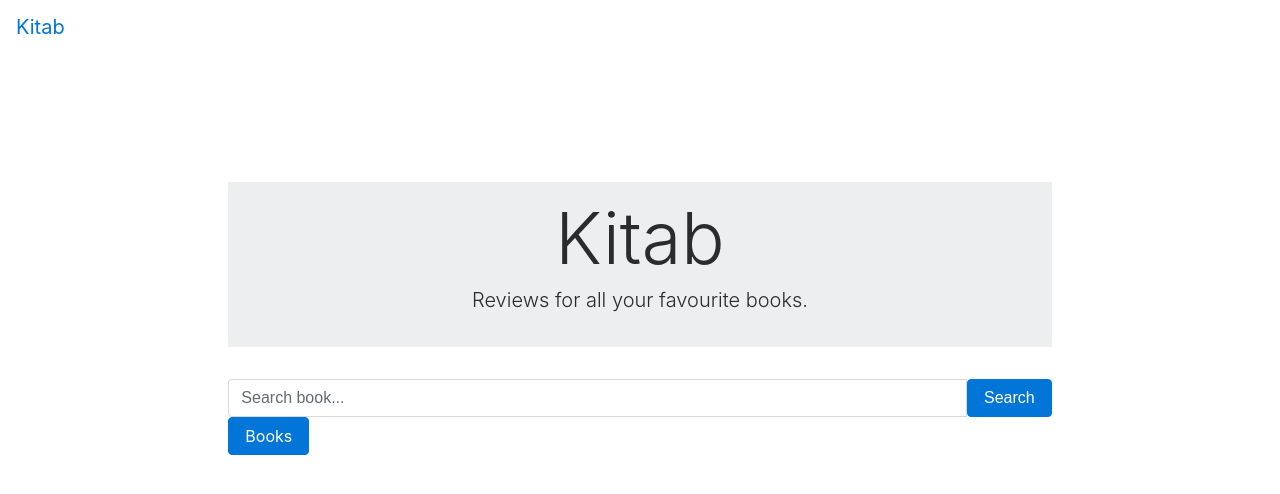
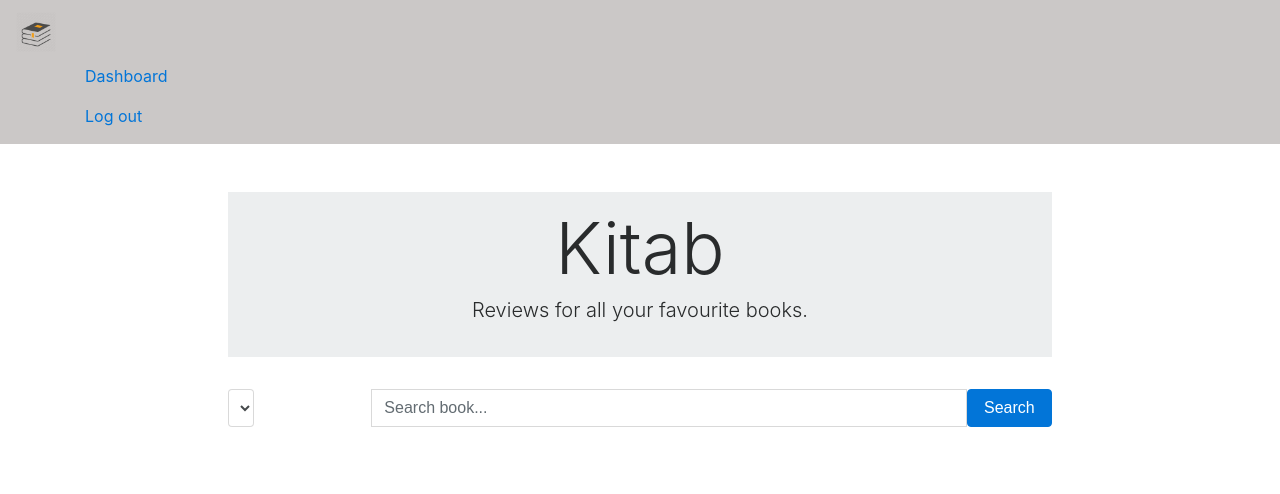
Before and after one commit to FOSS-Pulchowk/kitab, a Flask app: page / in a window 1280 px wide. Shown: the top 494 px of the page. Run offline with Flask 2, Linux system fonts and the light colour scheme; the visitor is signed in with stand-in values (Sample User, id 1); some libraries are stand-ins or nearby versions.

Commit message:
Added code for searching the books

```diff
--- a/application.py
+++ b/application.py
@@ -52,6 +52,11 @@
         flash(u'Username already in use!', 'danger')
         return redirect(url_for('register'))
 
+    used_email = db.execute("SELECT * FROM users WHERE email = :email", {"email": email}).fetchone()
+    if used_email is not None:
+        flash(u'Email already in use!', 'danger')
+        return redirect(url_for('register'))
+
     db.execute("INSERT INTO users(first_name, last_name, username, password, email) VALUES (:first_name, :last_name, :username, :password, :email)",
                {"first_name": first_name, "last_name": last_name, "username": username, "password": password, "email": email})
     db.commit()
@@ -92,9 +97,8 @@
 
     return redirect(url_for('user_login'))
 
+
 # Check if user logged in
-
-
 def is_logged_in(f):
     @wraps(f)
     def wrap(*args, **kwargs):
@@ -105,11 +109,12 @@
             return redirect(url_for('user_login'))
     return wrap
 
+
 @app.route("/dashboard/<int:user_id>")
 def dashboard(user_id):
     if 'logged_in' in session:
         if session['id'] == user_id:
-            user = db.execute("SELECT * FROM users WHERE id = :id",{"id":user_id}).fetchone()
+            user = db.execute("SELECT * FROM users WHERE id = :id",{"id" : user_id}).fetchone()
             return render_template("dashboard.html", user=user)
         else:
             flash('Oops!! Looks like you are attempting something unauthorized!', 'danger')
@@ -119,17 +124,20 @@
         flash('Unauthorized, Please login', 'danger')
         return redirect(url_for('user_login'))
 
+
 @app.route("/logout")
 def logout():
     session.clear()
     flash(u'You are now logged out.', 'success')
     return redirect(url_for('user_login'))
 
+
 @app.route("/review/<int:user_id>/<int:book_id>", methods=["POST"])
 def review(user_id,book_id):
     if request.method=="POST":
-        review = request.form.get("review")
-        db.execute("INSERT INTO reviews(review, book_id, user_id) VALUES (:review, :book_id, :user_id)",{"review":review,"book_id":book_id, "user_id":user_id})
+        review_ = request.form.get("review")
+        db.execute("INSERT INTO reviews(review, book_id, user_id) VALUES (:review, :book_id, :user_id)",
+                    {"review":review_,"book_id":book_id, "user_id":user_id})
         db.commit()
         db.close()
         return redirect(url_for('book', book_id=book_id))
@@ -137,34 +145,59 @@
 
 @app.route("/books")
 def books():
-        # Lists all the books
+    # Lists all the books
 
-    books = db.execute("SELECT * FROM books").fetchall()
+    booklist = db.execute("SELECT * FROM books").fetchall()
     db.close()
-    return render_template("books.html", books=books)
+    return render_template("books.html", books=booklist)
 
 
 @app.route("/books/<int:book_id>")
 def book(book_id):
         # Detail about book
-    book = db.execute("SELECT * FROM books WHERE id = :id", {"id": book_id}).fetchone()
+    book_ = db.execute("SELECT * FROM books WHERE id = :id", {"id": book_id}).fetchone()
     reviews = db.execute("SELECT * FROM reviews WHERE book_id=:id",{"id":book_id}).fetchall()
 
     db.close()
-    if book is None:
+    if book_ is None:
         return render_template("error.html", message="No such book.")
 
-    return render_template("book.html", book=book, reviews=reviews)
+    return render_template("book.html", book=book_, reviews=reviews)
 
-@app.route("/search", methods=["GET"])
+@app.route("/search", methods=["POST"])
 def search():
+    if "logged_in" not in session:
+        flash('Unauthorized, Please login', 'danger')
+        return redirect(url_for('user_login'))
+
     query = request.form.get("search")
-    books = db.execute("SELECT * FROM books WHERE title = :query ORDER BY title",
-        {"query" : query}).fetchall()
-    db.close()
-    if books is None:
+    option = request.form.get("search_option")
+
+    if option == 'year':
+        booklist = db.execute("SELECT * FROM books WHERE year = :query ORDER BY title",
+                                {"query" : query}).fetchall()
+    else:
+        booklist = db.execute("SELECT * FROM books WHERE UPPER(" + option + ") = :query ORDER BY title",
+                                {"query" : query.upper()}).fetchall()
+
+
+    #for matching search queries of book title, author and isbn
+    if option !='year':
+        booklist = db.execute("SELECT * FROM books WHERE UPPER(" + option +") LIKE :query ORDER BY title",
+                                {"query" : "%" + query.upper() + "%"}).fetchall()
+        if len(booklist) == 0:
+            flash(u"No results found!", "danger")
+            return render_template("books.html")
+        else:
+            flash(u"No results match your search. Similar results:", "danger")
+            return render_template("books.html", books=booklist)
+
+    if len(booklist) == 0:
         flash(u"No book matches your search!", "danger")
-        return render_template("books.html", books=books)
+        return render_template("books.html", books=booklist)
 
-    flash(u"Search results:", "success")
-    return render_template("books.html", books=books)
+    flash(u"Search results for", "success")
+    return render_template("books.html", is_book = True, books = booklist, option = option)
+
+if __name__ == "__main__":
+    app.run(debug=True)
--- a/create.sql
+++ b/create.sql
@@ -1,9 +1,9 @@
 CREATE TABLE books (
     id SERIAL PRIMARY KEY,
-    isbn VARCHAR NOT NULL,
+    isbn VARCHAR UNIQUE NOT NULL,
     title VARCHAR NOT NULL,
     author VARCHAR NOT NULL,
-    year INTEGER NOT NULL
+    year SMALLINT NOT NULL
 );
 
 CREATE TABLE users (
--- a/requirements.txt
+++ b/requirements.txt
@@ -2,3 +2,4 @@
 Flask-Session
 psycopg2
 SQLAlchemy
+passlib
--- a/templates/book.html
+++ b/templates/book.html
@@ -5,7 +5,6 @@
 {% endblock %}
 
 {% block body %}
-<a href="{{ url_for('books') }}"><button class="btn p-0 m-2"><i class="material-icons">arrow_back</i></button></a>
 		<p class="display-4">{{ book.title }}</p>
 		<p class="lead">By {{ book.author }}</p>
 <div class="row">
--- a/templates/index.html
+++ b/templates/index.html
@@ -28,13 +28,21 @@
 		<div class="row">
 			<div class="col-lg-2"></div>
 			<div class="col-lg-8">
-				<form action="{{ url_for('search') }}">
+				<form action="{{ url_for('search') }}" method="post">
 					<div class="input-group">
-						<input type="text" class="form-control" name="search" placeholder="Search book...">
-						<button class="btn btn-primary">Search</button>
+						  <div class="input-group-prepend">
+						    <select class="form-control" name="search_option">
+							  <option value="title">Book Title</option>
+							  <option value="author">Author</option>
+							  <option value="isbn">ISBN number</option>
+							  <option value="year">Year</option>
+
+							</select>
+						  </div>
+						<input type="text" class="form-control" placeholder="Search book..." name="search">
+						<button type="submit" class="btn btn-primary">Search</button>
 					</div>
 				</form>
-				<a href="{{ url_for('books') }}" class="btn btn-primary">Books</a>
 			</div>
 			<div class="col-lg-2"></div>
 		</div>
--- a/templates/layout.html
+++ b/templates/layout.html
@@ -3,7 +3,9 @@
 	<head>
 		<title>{% block title %} {% endblock %}</title>
 		<meta charset="utf-8">
-  		<meta name="viewport" content="width=device-width, initial-scale=1.0">
+  		<meta name="viewport" content="width=device-width, initial-scale=1.0, shrink-to-fit=no">
+
+  		<link rel="icon" href="{{ url_for('static', filename = 'logo.png') }}">
 		<link rel="stylesheet" href="https://maxcdn.bootstrapcdn.com/bootstrap/4.0.0-beta.3/css/bootstrap.min.css" integrity="sha384-Zug+QiDoJOrZ5t4lssLdxGhVrurbmBWopoEl+M6BdEfwnCJZtKxi1KgxUyJq13dy" crossorigin="anonymous">
 		<link rel="stylesheet" href="https://fonts.googleapis.com/icon?family=Material+Icons">
 		<script src="https://code.jquery.com/jquery-3.3.1.slim.min.js" integrity="sha384-q8i/X+965DzO0rT7abK41JStQIAqVgRVzpbzo5smXKp4YfRvH+8abtTE1Pi6jizo" crossorigin="anonymous"></script>
@@ -14,24 +16,24 @@
 
 	<body>
 
-			<nav class="navbar navbar-expand-lg navbar-dark sticky-top bg-dark">
+			<nav class="navbar navbar-expand-lg navbar-dark sticky-top" style="background-color: #CBC8C7">
 
 			<div class="navbar-header">
-			<a href="{{ url_for('index') }}" class="navbar-brand text-body">Kitab</a>
+			<a href="{{ url_for('index') }}" class="navbar-brand text-body"><img width="40" height="40" class="d-inline-block align-top" src="/static/logo.png"></a>
 			</div>
 			{% if session.logged_in %}
 
 				<div class="container justify-content-end">
 					<ul class="nav navbar-nav">
-						<li class="nav-item"><a href="{{ url_for('dashboard', user_id=session.id) }}" class="nav-link text-white">Dashboard</a></li>
-						<li class="nav-item"><a href="{{ url_for('logout') }}" class="nav-link text-white">Log out</a></li>
+						<li class="nav-item"><a href="{{ url_for('dashboard', user_id=session.id) }}" class="nav-link text-dark">Dashboard</a></li>
+						<li class="nav-item"><a href="{{ url_for('logout') }}" class="nav-link text-dark">Log out</a></li>
 					</ul>
 				</div>
 			{% else %}
 				<div class="container justify-content-end">
 					<ul class="nav navbar-nav">
-						<li class="nav-item"><a href="{{ url_for('register') }}" class="nav-link text-white">Register</a></li>
-						<li class="nav-item"><a href="{{ url_for('user_login')}}" class="nav-link text-white">Login</a></li>
+						<li class="nav-item"><a href="{{ url_for('register') }}" class="nav-link text-dark">Register</a></li>
+						<li class="nav-item"><a href="{{ url_for('user_login')}}" class="nav-link text-dark">Login</a></li>
 					</ul>
 				</div>
 
```
Also changed, not shown: import.py (+5 -2 lines), templates/books.html (+22 -3 lines), static/logo.png (added), 4 other files.
